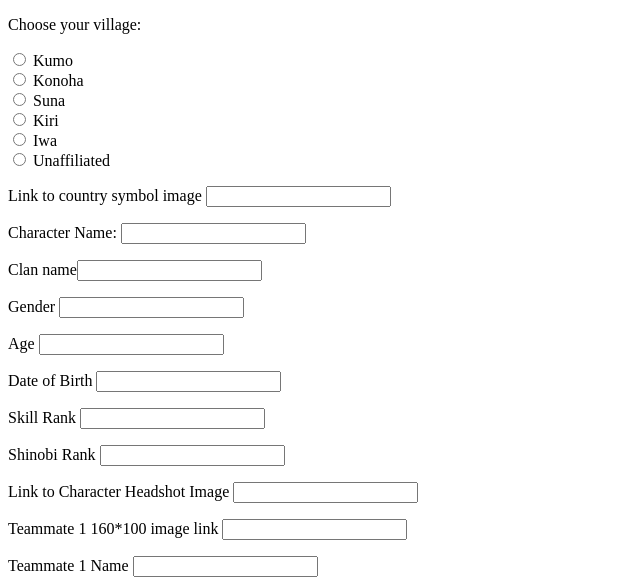
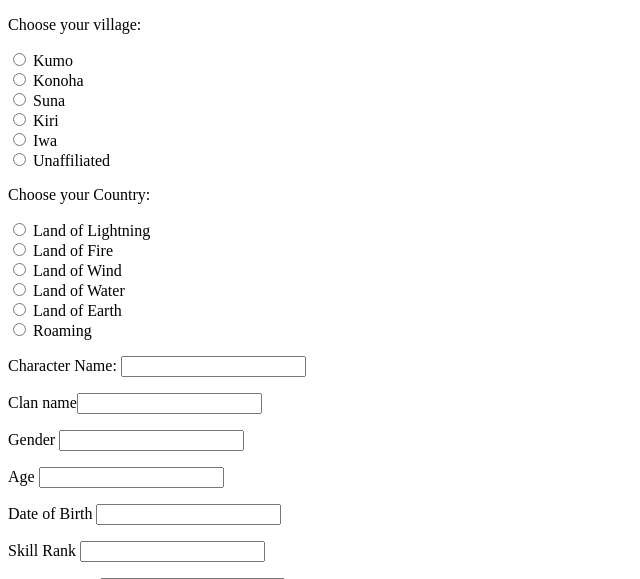
Before and after one commit to rzmeeker/naruto-saga, a Flask app: page / in a window 1280 px wide. Shown: the top 579 px of the page, without its empty margins (0-640 px from the left). Run offline with Flask 2, Linux system fonts and the light colour scheme.

Commit message:
country radio buttons

```diff
--- a/templates/ninja_info_form.html
+++ b/templates/ninja_info_form.html
@@ -9,17 +9,29 @@
         <p>Choose your village:</p>
         <input type="radio" id="Kumo" name="village" value="https://i.imgur.com/zJy6KGs.png">
         <label for="Kumo">Kumo</label><br>
-        <input type="radio" id="Konoha" name="village" value="https://i.imgur.com/b9x0ebS.png">
+        <input type="radio" id="Konoha" name="village" value="https://i.imgur.com/Zihy8ca.png">
         <label for="Konoha">Konoha</label><br>
-        <input type="radio" id="Suna" name="village" value="https://i.imgur.com/aiybo04.png">
+        <input type="radio" id="Suna" name="village" value="https://i.imgur.com/DNP0Jqy.png">
         <label for="Suna">Suna</label><br>
-        <input type="radio" id="Kiri" name="village" value="https://i.imgur.com/N4014cv.png">
+        <input type="radio" id="Kiri" name="village" value="https://i.imgur.com/YGijaBf.png">
         <label for="Kiri">Kiri</label><br>
-        <input type="radio" id="Iwa" name="village" value="https://i.imgur.com/hvcozHB.png">
+        <input type="radio" id="Iwa" name="village" value="https://i.imgur.com/3YjrUTb.png">
         <label for="Iwa">Iwa</label><br>
-        <input type="radio" id="Unaffiliated" name="village" value="https://i.imgur.com/iVa5Toj.png">
+        <input type="radio" id="Unaffiliated" name="village" value="https://i.imgur.com/cBCs7z2.png">
         <label for="Unaffiliated">Unaffiliated</label><br>
-        <p>Link to country symbol image <input type = "text" name = "country" /></p>
+        <p>Choose your Country:</p>
+        <input type="radio" id="Land of Lightning" name="village" value="https://i.imgur.com/054ZJ2H.png">
+        <label for="Land of Lightning">Land of Lightning</label><br>
+        <input type="radio" id="Land of Fire" name="village" value="https://i.imgur.com/5pukq8f.png">
+        <label for="Land of Fire">Land of Fire</label><br>
+        <input type="radio" id="Land of Wind" name="village" value="https://i.imgur.com/OAoTC1h.png">
+        <label for="Land of Wind">Land of Wind</label><br>
+        <input type="radio" id="Land of Water" name="village" value="https://i.imgur.com/nQFgW0f.png">
+        <label for="Land of Water">Land of Water</label><br>
+        <input type="radio" id="Land of Earth" name="village" value="https://i.imgur.com/SFJcpJS.png">
+        <label for="Land of Earth">Land of Earth</label><br>
+        <input type="radio" id="Roaming" name="village" value="https://i.imgur.com/LsKvM7Q.png">
+        <label for="Roaming">Roaming</label><br>
         <p>Character Name: <input type = "text" name = "playerName" /></p>
         <p>Clan name<input type = "text" name = "clan" /></p>
         <p>Gender <input type = "text" name = "gender" /></p>
```
